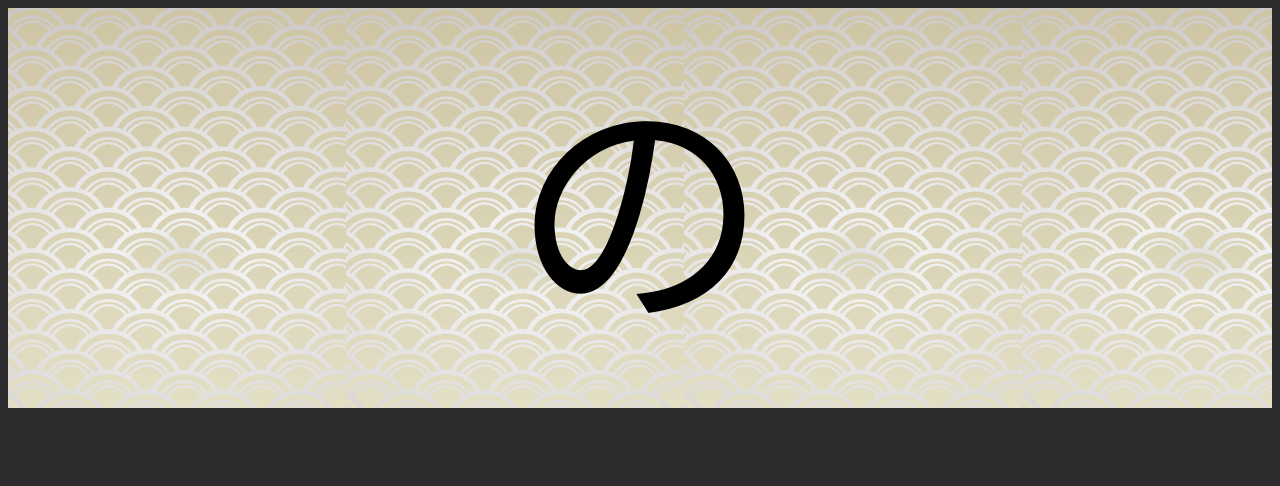
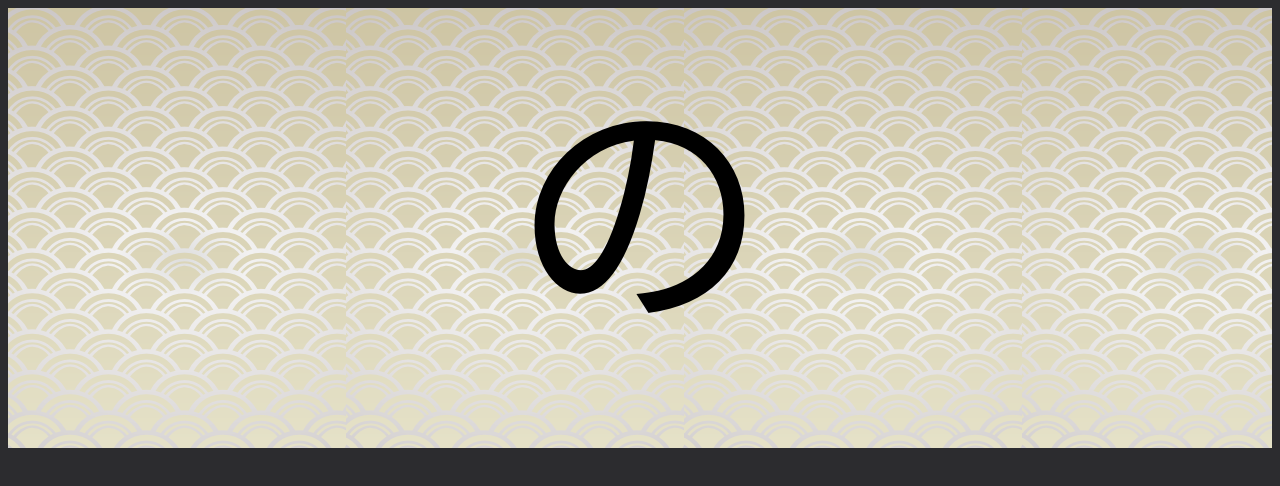
Before and after one commit to kanru/gojuon, a plain HTML site: page index.html in a window 1280 px wide. Drawn offline with Linux system fonts and the light colour scheme.

Commit message:
Update height

```diff
--- a/style/gojuon.css
+++ b/style/gojuon.css
@@ -5,7 +5,7 @@ body {
 .container {
     text-align: center;
     width: 100%;
-    height: 400px;
+    height: 440px;
     position: relative;
     perspective: 800px;
     overflow: hidden;
```
